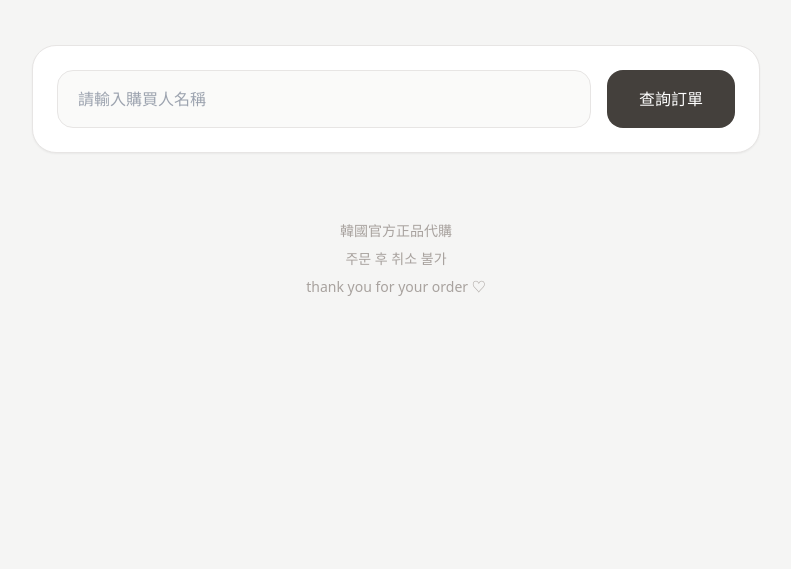
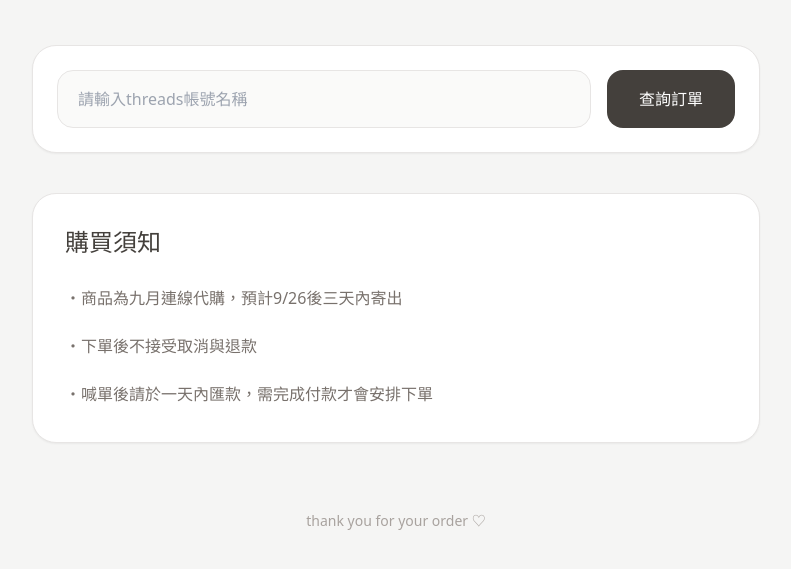
Before and after one commit to yookunn0502/kr-buying-order-tracker, a plain HTML site: page index.html in a window 1280 px wide. Shown: the part 159-728 px from the top of the page, without its empty margins (244-1035 px from the left). Drawn offline with nearby package versions, Linux system fonts and the light colour scheme.

Commit message:
Update index.html

```diff
--- a/index.html
+++ b/index.html
@@ -5,7 +5,7 @@
   <meta charset="UTF-8" />
   <meta name="viewport" content="width=device-width, initial-scale=1.0" />
 
-  <title>yoo market｜韓國代購查詢</title>
+  <title>cloverxbunny｜韓國代購查詢</title>
 
   <script src="https://cdn.tailwindcss.com"></script>
 </head>
@@ -39,7 +39,7 @@
         <input
           id="searchInput"
           type="text"
-          placeholder="請輸入購買人名稱"
+          placeholder="請輸入threads帳號名稱"
           class="flex-1 bg-stone-50 border border-stone-200 rounded-2xl px-5 py-4 outline-none"
         >
 
@@ -56,18 +56,33 @@
 
     <!-- Result -->
     <div id="result" class="mt-8"></div>
+<!-- Notice -->
+<div class="bg-white rounded-3xl p-8 shadow-sm border border-stone-200 mt-10">
+
+  <h2 class="text-2xl mb-6 font-light text-stone-700">
+    購買須知
+  </h2>
+
+  <div class="space-y-4 text-stone-500 leading-8">
+
+    <div>
+      ・商品為九月連線代購，預計9/26後三天內寄出
+    </div>
+
+    <div>
+      ・下單後不接受取消與退款
+    </div>
+
+    <div>
+      ・喊單後請於一天內匯款，需完成付款才會安排下單
+    </div>
+
+  </div>
+
+</div>
 
     <!-- Footer -->
     <div class="text-center mt-16 text-sm text-stone-400 leading-7">
-
-      <div>
-        韓國官方正品代購
-      </div>
-
-      <div>
-        주문 후 취소 불가
-      </div>
-
       <div>
         thank you for your order ♡
       </div>
```
